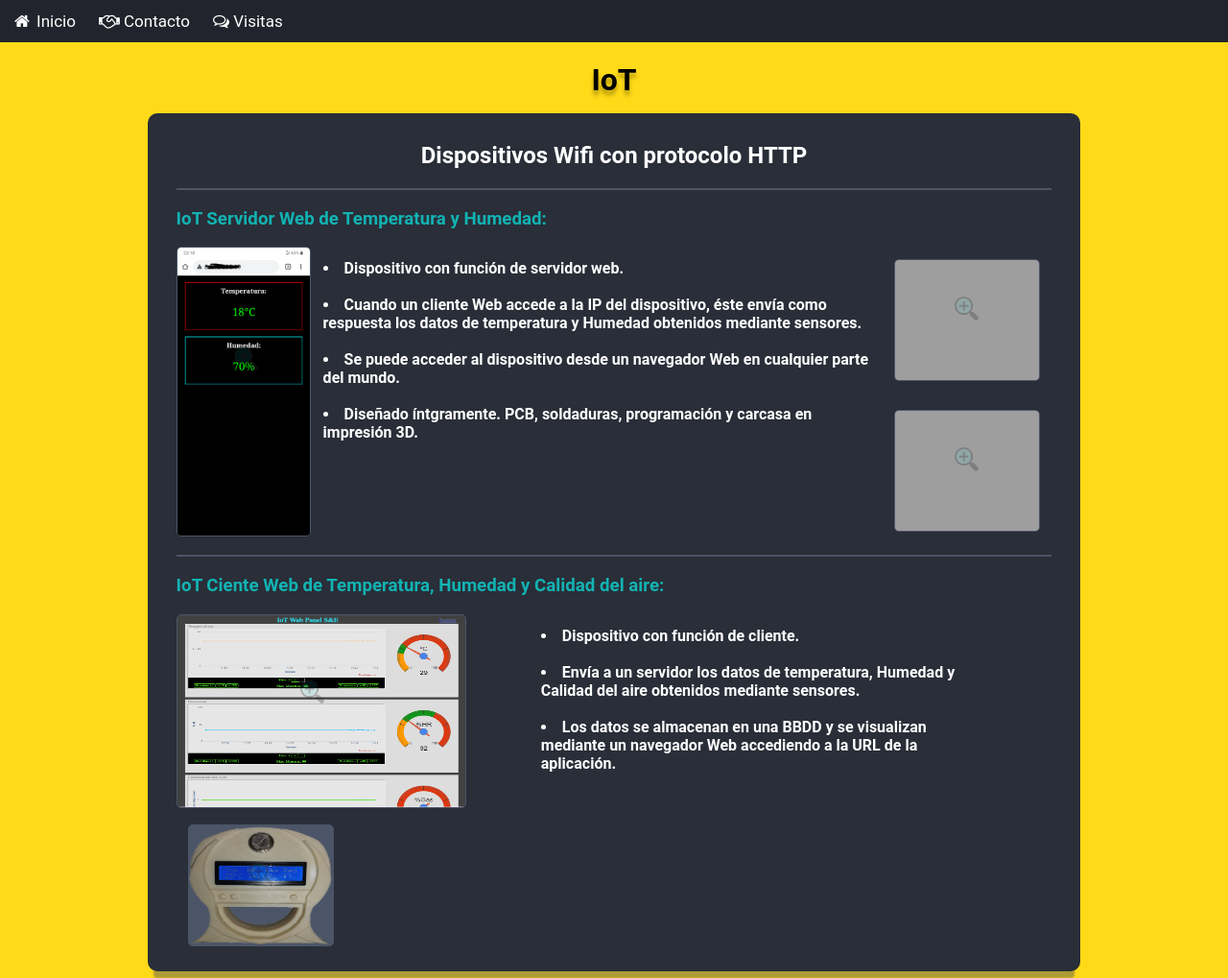
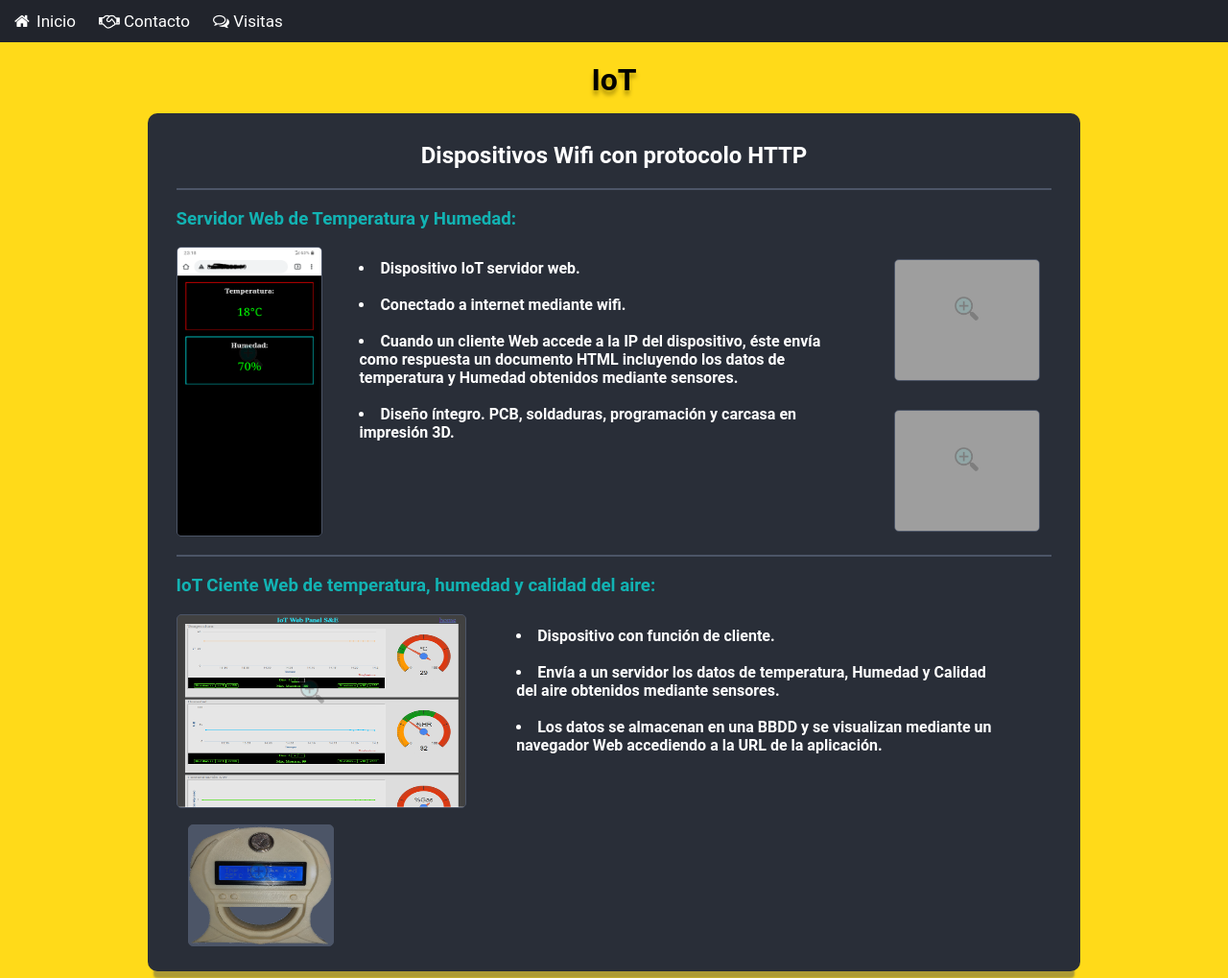
Before and after one commit to DaniOrcha/DAOL-APP, a React app: page /IoT in a window 1280 px wide. Shown: the top 1019 px of the page at 96% size. Built offline with nearby package versions, Linux system fonts and the light colour scheme; grey boxes are pictures that could not be loaded.

Commit message:
update iot card

```diff
--- a/src/Components/cards.jsx
+++ b/src/Components/cards.jsx
@@ -1,8 +1,7 @@
-
 
 import React, { useCallback } from 'react'
-
 import { Link } from "react-router-dom";
+import { imageZoom } from '../Functions/lens.js';
 
 
 export function Card(props) {
@@ -16,6 +15,7 @@ export function Card(props) {
     );
 
 }
+
 
 export function CardRef(props) {
 
@@ -69,15 +69,70 @@ export function BlockProyect(dJson) {
 
 
 
+function ImgWithZoom(props) {
+    const id = props.id;
+    const icoLens = "../resources/lensico.png";
+    return (
+        <div className="lensContainer" onMouseEnter={() => { imageZoom({ id }); }}>
+            <img id={props.id} src={props.srcImg} className={props.class} alt="err" />
+            <img src={icoLens} className="lensIco" alt="err" />
+        </div>
+    )
+}
 
 
+export function BlockProyect2sideAndLens(dJson) {
 
-/* <div className="boxHorizontal">
-<div className="TxtColor">
-    <h3>Estación de paletizado con Robot Kuka 2400/10:</h3></div>
-<ImgWithDescription
-    src="../resources/portfolio/robotkuka.PNG"
-    description="Croquis estación robotizada"
-/>
-<h4>Proyecto para una instalación robotizada de selección y paletizado de cajas.</h4>
-</div> */
+    const refDesc = useCallback(node => {
+        if (node !== null) {
+            for (let i = 0; i < dJson.desc.length; i++) {
+                node.innerHTML += dJson.desc[i];
+            }
+        }
+    }, [dJson]);
+
+    let imgsLeft = [];
+    let imgsRight = [];
+
+    for (let i = 0; i < dJson.imgLef.length; i++) {
+        imgsLeft.push(<div key={dJson.imgLef[i].id + "l"} >
+            <ImgWithZoom
+                srcImg={dJson.imgLef[i].src}
+                id={dJson.imgLef[i].id}
+                class={dJson.imgLef[i].class}
+            />
+        </div>);
+    }
+    for (let i = 0; i < dJson.imgRight.length; i++) {
+        imgsRight.push(<div key={dJson.imgRight[i].id + "r"} >
+            <ImgWithZoom
+                srcImg={dJson.imgRight[i].src}
+                id={dJson.imgRight[i].id}
+                class={dJson.imgRight[i].class}
+            />
+        </div>);
+    }
+
+    return (
+        <>
+            <div className="TxtColor">
+                <h3>{dJson.title}</h3>
+            </div>
+
+            <div className="flex">
+
+                {imgsLeft}
+
+                <div className="TextBlock">
+                    <h4 ref={refDesc}>
+                    </h4>
+                </div>
+
+                <div >
+                    {imgsRight}
+                </div>
+
+            </div>
+        </>
+    );
+}
--- a/src/Functions/lens.js
+++ b/src/Functions/lens.js
@@ -1,9 +1,17 @@
-var eControl = [];
-var hasTouchscreen = 'ontouchstart' in window;
-var img, lens, lensIco, removeIco = false;
 
+    let eControl = [];
+    let hasTouchscreen = 'ontouchstart' in window;
+    let imgID, img, lens, lensIco, removeIco = false;
 
-export function imageZoom(imgID) {
+export function imageZoom(_imgID) {
+
+    if (typeof _imgID === 'object') {
+        imgID = _imgID.id;
+    }
+    else{
+
+        imgID = _imgID;
+    }
 
     img = document.getElementById(imgID);
 
@@ -26,6 +34,9 @@ export function imageZoom(imgID) {
         lens = document.createElement("DIV");
         lens.setAttribute("class", "lens");
         img.parentElement.insertBefore(lens, img);
+
+        lens.style.backgroundImage = "url('" + img.src + "')";
+        lens.style.backgroundSize = (img.width * 4) + "px " + (img.height * 4) + "px";
 
         if (!removeIco) {
             removeIco = true
@@ -77,14 +88,13 @@ export function imageZoom(imgID) {
             }
             if (y < 0) {
                 y = 0;
+                lens.classList.remove('show');
             }
 
-            lens.style.left = x + "px";
-            lens.style.top = y + "px";
+            lens.style.left = (x - 20) + "px";
+            lens.style.top = (y - 20) + "px";
+            lens.style.backgroundPosition = "-" + (x * 4) + "px -" + (y * 4) + "px";
 
-            lens.style.backgroundImage = "url('" + img.src + "')";
-            lens.style.backgroundSize = (img.width * 4) + "px " + (img.height * 4) + "px";
-            lens.style.backgroundPosition = "-" + (x * 4) + "px -" + (y * 4) + "px";
         } catch (error) {
             console.error(error);
         }
--- a/src/Pages/Iot.jsx
+++ b/src/Pages/Iot.jsx
@@ -2,8 +2,11 @@
 import Head from '../Components/Header';
 import Footer from '../Components/Footer';
 
-import { imageZoom } from '../Functions/lens.js';
 import { useEffect } from 'react';
+
+import { BlockProyect2sideAndLens } from '../Components/cards';
+import pData from '../storage/proyects2sideAndLens.json';
+
 
 function IoT() {
 
@@ -22,62 +25,21 @@ function IoT() {
                 <div className="container">
 
                     <h2>Dispositivos Wifi con protocolo HTTP</h2>
-                    <hr />
-                    <div className="TxtColor"><h3>IoT Servidor Web de Temperatura y Humedad:</h3></div>
-
-                    <div className="flex">
-
-                        <div className="lensContainer" onMouseEnter={() => { imageZoom("iotWeb"); }}>
-
-                            <img id="iotWeb" src="../resources/iot/iotWeb.png" className="image phone" alt="err" />
-
-                            <img src="../resources/lensico.png" className="lensIco" alt="err" />
-
-                        </div>
-
-                        <div className="TextBlock Resize1">
-                            <h4>
-                                <li>Dispositivo con función de servidor web.</li>
-                                <br /><li>Cuando un cliente Web accede a la IP del dispositivo, éste envía como respuesta los datos de temperatura y Humedad obtenidos mediante sensores.</li>
-                                <br /><li>Se puede acceder al dispositivo desde un navegador Web en cualquier parte del mundo.</li>
-                                <br /><li>Diseñado íntgramente. PCB, soldaduras, programación y carcasa en impresión 3D.</li>
-                            </h4>
-                        </div>
-                        <div>
-                            <div className="lensContainer" onMouseEnter={() => { imageZoom("iot1"); }}>
-                                <img id="iot1" src="../resources/iot/iot1.jpg" className="image Iot" alt="err" />
-
-                                <img src="../resources/lensico.png" className="lensIco" alt="err" />
-                            </div>
-                            <div className="lensContainer" onMouseEnter={() => { imageZoom("iot2"); }}>
-                                <img id="iot2" src="../resources/iot/iot2.jpg" className="image Iot" alt="err" />
-                                <img src="../resources/lensico.png" className="lensIco" alt="err" />
-                            </div>
-                        </div>
-                    </div>
 
                     <hr />
 
-                    <div className="TxtColor"><h3>IoT Ciente Web de Temperatura, Humedad y Calidad del aire:</h3></div>
-                    <div className="flex">
-                        <div className="lensContainer left" onMouseEnter={() => { imageZoom("iotpanel"); }}>
-                            <img id="iotpanel" src="../resources/iot/iotpanel.png" className="image screen" alt="err" />
-                            <img src="../resources/lensico.png" className="lensIco" alt="err" />
-                        </div>
-                        <div className="TextBlock Resize2">
-                            <h4>
-                                <li>Dispositivo con función de cliente.</li>
-                                <br /><li>Envía a un servidor los datos de temperatura, Humedad y Calidad del aire obtenidos mediante sensores.</li>
-                                <br /><li>Los datos se almacenan en una BBDD y se visualizan mediante un navegador Web accediendo a la URL de la aplicación.</li>
-                            </h4>
-                        </div>
-                        <div className="lensContainer" onMouseEnter={() => { imageZoom("clkb2"); }}>
-                            <img id="clkb2" src="../resources/iot/clkb2.png" className="image Iot" alt="err" />
-                            <img src="../resources/lensico.png" className="lensIco" alt="err" />
-                        </div>
-                    </div>
+                    <BlockProyect2sideAndLens
+                    {...pData.IoT.Server}
+                    />
+
+                    <hr />
+
+                    <BlockProyect2sideAndLens
+                    {...pData.IoT.Client}
+                    />
 
                 </div>
+
             </div>
 
             <Footer />
--- a/src/Styles/portfolio.css
+++ b/src/Styles/portfolio.css
@@ -41,17 +41,16 @@
     height: 35vw;
 }
 
-.image.Iot {
+.image.square {
     width: 150px;
     height: 125px;
     margin: 1vw;
 }
 
-.image.phone {
-    float: left;
+.image.rectangle-vertical {
+    width: 150px;
     height: 300px;
 }
-
 
 .image.screen {
     width: 300px;
@@ -98,17 +97,8 @@
 
 
 .TextBlock {
-    display: block;
-    margin: auto;
-    margin-top: 10px;
-}
-
-.TextBlock.Resize1 {
-    width: 45vmax;
-}
-
-.TextBlock.Resize2 {
-    width: 36vmax;
+    margin: 10px auto auto auto;
+    width: 40vw;
 }
 
 
@@ -128,16 +118,20 @@
 
 .lens {
     position: absolute;
+    border: 1px solid #d4d4d4;
+    border-radius: 5px;
     width: 30vh;
     height: 30vh;
     opacity: 0;
+    z-index: 1;
 }
 
+.lens.show {
+    opacity: 1;
+    cursor: zoom-in;
+}
 .lens:hover {
-    border: 1px solid #d4d4d4;
-    border-radius: 5px;
     opacity: 1;
-    z-index: 1;
     cursor: zoom-in;
 }
 
--- /dev/null
+++ b/src/storage/proyects2sideAndLens.json
@@ -0,0 +1,55 @@
+{
+    "icoLens": "../resources/lensico.png",
+    "IoT": {
+        "Server": {
+            "title": "Servidor Web de Temperatura y Humedad:",
+            "desc": [
+                "<li>Dispositivo IoT servidor web.</li>",
+                "<br /><li>Conectado a internet mediante wifi.</li>",
+                "<br /><li>Cuando un cliente Web accede a la IP del dispositivo, éste envía como respuesta un documento HTML incluyendo los datos de temperatura y Humedad obtenidos mediante sensores.</li>",
+                "<br /><li>Diseño íntegro. PCB, soldaduras, programación y carcasa en impresión 3D.</li>"
+            ],
+            "imgLef": [
+                {
+                    "src": "../resources/iot/iotWeb.png",
+                    "id": "iotWeb",
+                    "class": "image rectangle-vertical"
+                }
+            ],
+            "imgRight": [
+                {
+                    "src": "../resources/iot/iot1.jpg",
+                    "id": "iot1",
+                    "class": "image square"
+                },
+                {
+                    "src": "../resources/iot/iot2.jpg",
+                    "id": "iot2",
+                    "class": "image square"
+                }
+            ]
+        },
+        "Client": {
+            "title": "IoT Ciente Web de temperatura, humedad y calidad del aire:",
+            "desc": [
+                "<li>Dispositivo con función de cliente.</li>",
+                "<br /><li>Envía a un servidor los datos de temperatura, Humedad y Calidad del aire obtenidos mediante sensores.</li>",
+                "<br /><li>Los datos se almacenan en una BBDD y se visualizan mediante un navegador Web accediendo a la URL de la aplicación.</li>"
+            ],
+            "imgLef": [
+                {
+                    "src": "../resources/iot/iotpanel.png",
+                    "id": "iotpanel",
+                    "class": "image screen"
+                }
+            ],
+            "imgRight": [
+                {
+                    "src": "../resources/iot/clkb2.png",
+                    "id": "clkb2",
+                    "class": "image square"
+                }
+            ]
+        }
+    }
+}
```
